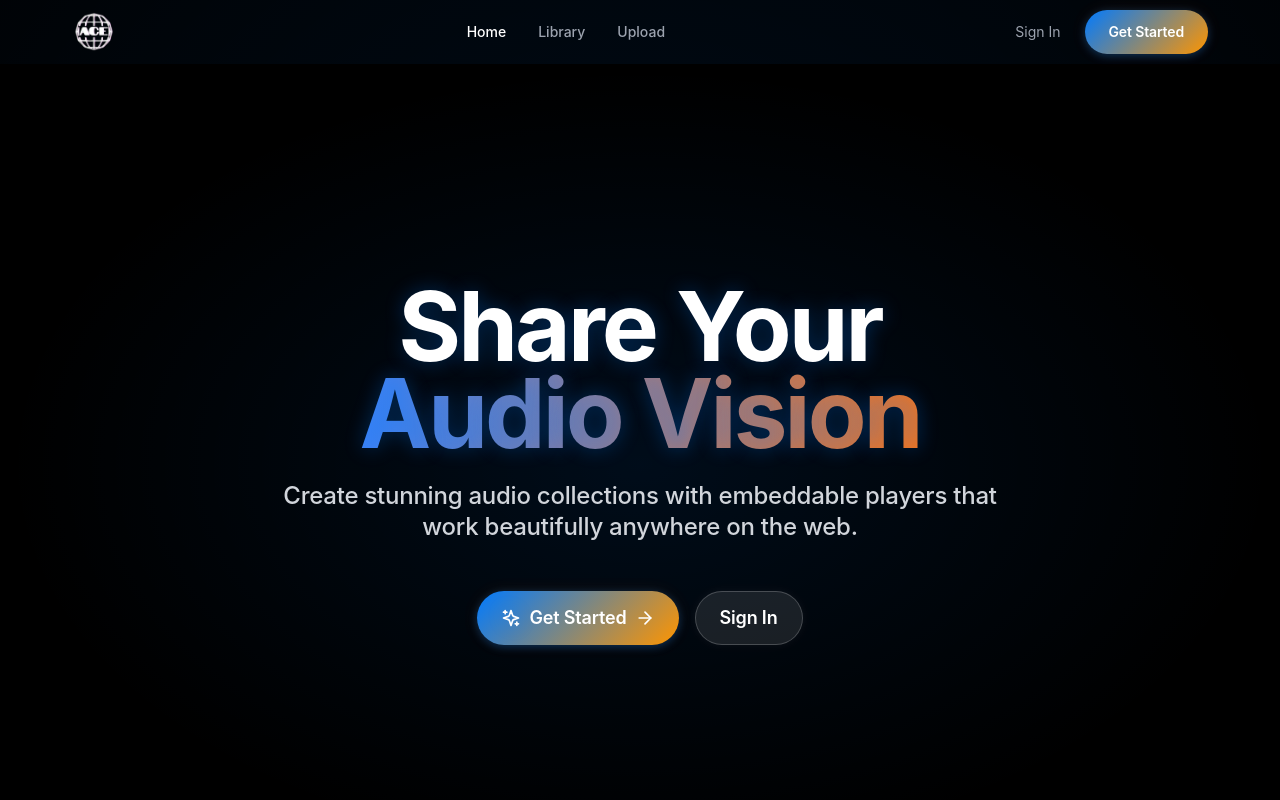
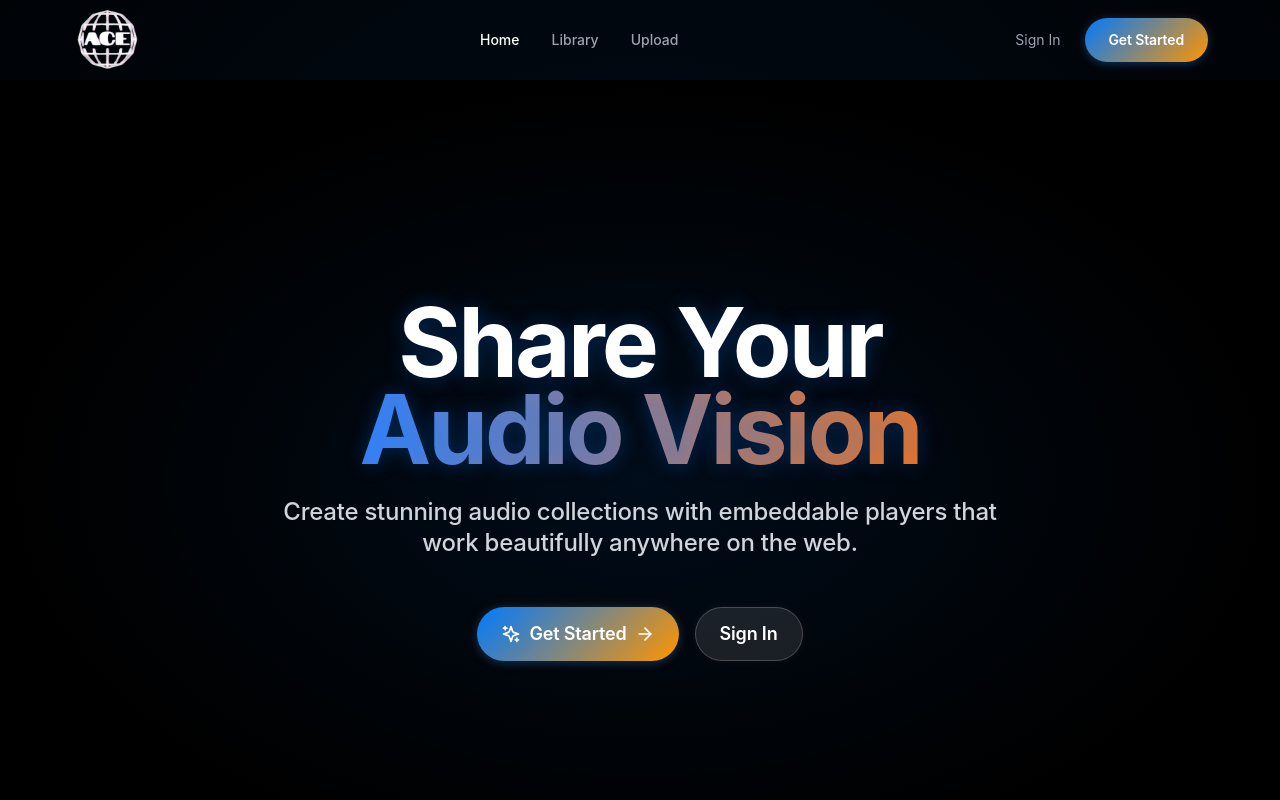
Before and after one commit to DerfBeingDerf/upwork-v2-test, a React (Vite) app: page / in a window 1280 px wide. Shown: the top 800 px of the page. Built offline with nearby package versions, Linux system fonts and the light colour scheme; no server answers.

Commit message:
Scale up ACE logo and increase header height

```diff
--- a/src/App.tsx
+++ b/src/App.tsx
@@ -37,7 +37,7 @@ function App() {
     <>
       {!isEmbed && <Navbar />}
 
-      <main className={isEmbed ? "" : "min-h-screen pt-16"}>
+      <main className={isEmbed ? "" : "min-h-screen pt-20"}>
         <Routes>
           <Route path="/" element={<HomePage />} />
           <Route path="/login" element={<LoginPage />} />
--- a/src/components/layout/Navbar.tsx
+++ b/src/components/layout/Navbar.tsx
@@ -38,7 +38,7 @@ export default function Navbar() {
     >
       <div className="container mx-auto">
         {/* Main Navigation */}
-        <div className="h-16 flex items-center justify-between">
+        <div className="h-20 flex items-center justify-between">
           <Link to="/" className="flex items-center group">
             <motion.div
               whileHover={{ scale: 1.05 }}
@@ -48,7 +48,7 @@ export default function Navbar() {
               <img
                 src={aceLogo}
                 alt="ACE"
-                className="h-10 w-auto object-contain"
+                className="h-16 w-auto object-contain"
               />
             </motion.div>
           </Link>
```
